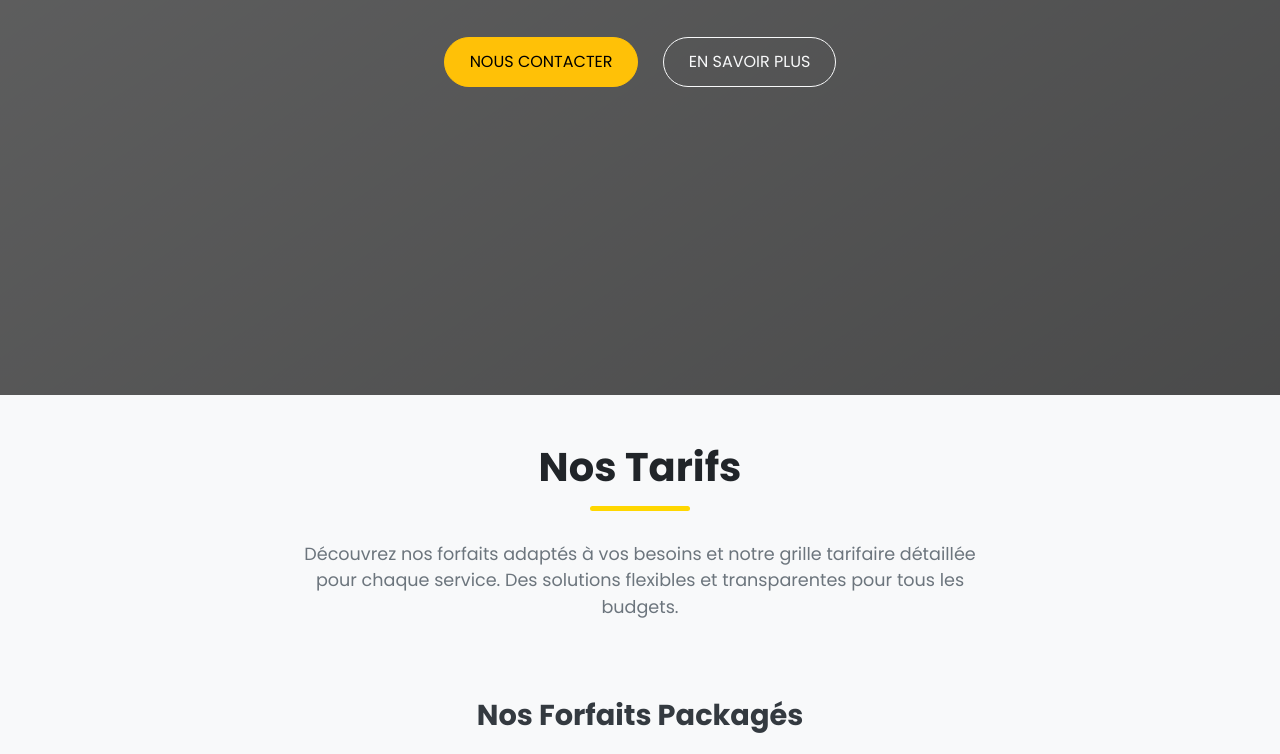
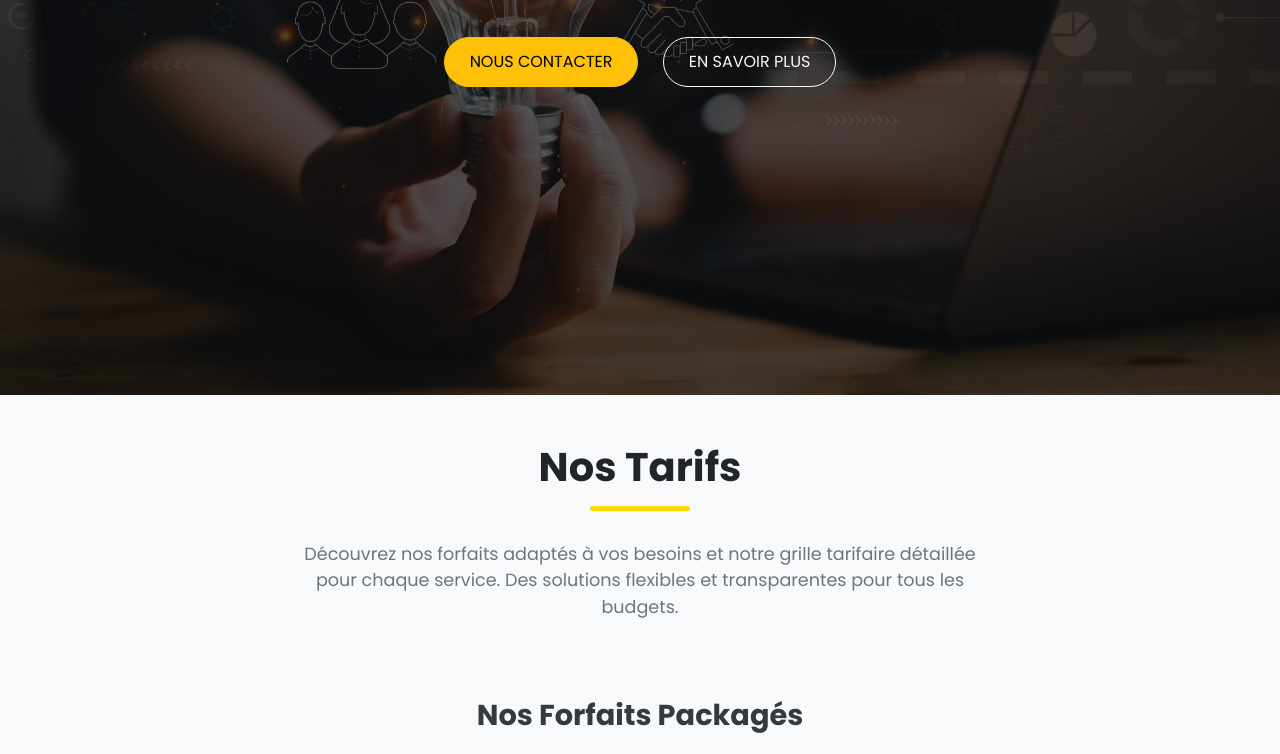
Before and after one commit to Wiso202/flexitech, a plain HTML site: page tarifs.html in a window 1280 px wide. Shown: the part 405-1159 px from the top of the page. Drawn offline with nearby package versions, Linux system fonts and the light colour scheme.

Commit message:
Update tarifs.html

```diff
--- a/tarifs.html
+++ b/tarifs.html
@@ -320,7 +320,7 @@
       left: 0;
       width: 100%;
       height: 100%;
-      background: linear-gradient(to bottom right, rgba(0, 0, 0, 0.6), rgba(0, 0, 0, 0.7)), url('Images/fonds.jpeg') center/cover no-repeat;
+      background: linear-gradient(to bottom right, rgba(0, 0, 0, 0.6), rgba(0, 0, 0, 0.7)), url('fonds.jpeg') center/cover no-repeat;
       z-index: 1;
     }
     header .container {
```
